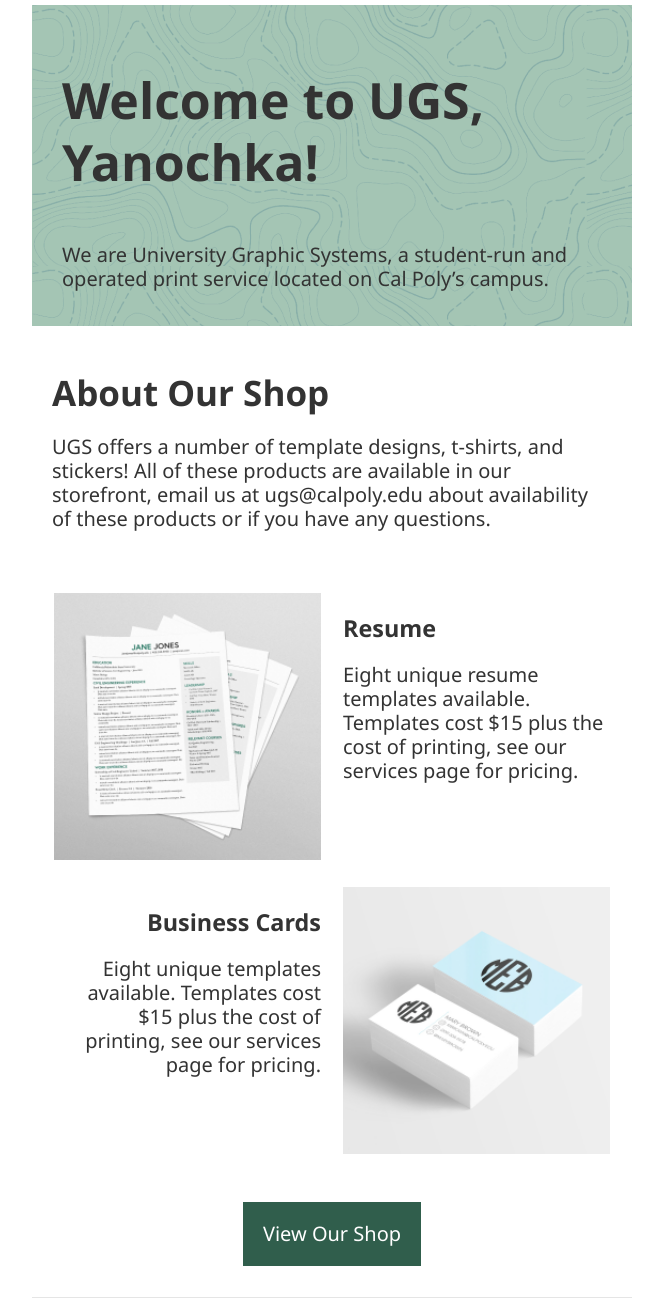
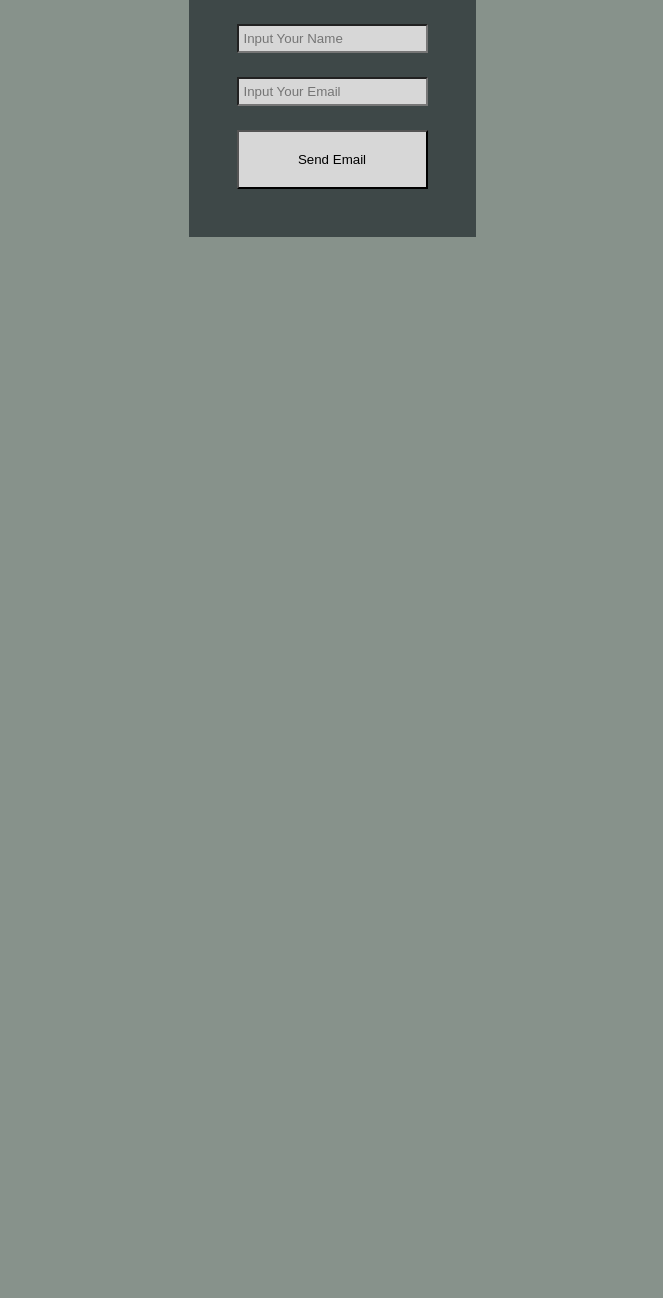
Before and after one commit to AndreyBerezyanskiy/flask_mail_app, a Flask app: page /main in a window 1280 px wide. Shown: the part 302-1600 px from the top of the page, without its empty margins (308-971 px from the left). After the commit the page ends 539 px from the top, so only its background shows below. Run offline with Flask 2, Linux system fonts and the light colour scheme.

Commit message:
email html layout was changed and home page was added

```diff
--- a/app/__init__.py
+++ b/app/__init__.py
@@ -17,9 +17,12 @@
     from app.views import (
         email_blueprint,
         main_blueprint,
+        home_blueprint,
     )
 
     app = Flask(__name__)
+
+    app.config["SECRET_KEY"] = "3000a5aa-103e-4744-a12e-5333e0f672d9"
 
     app.config["MAIL_SERVER"] = "smtp.gmail.com"
     app.config["MAIL_PORT"] = 465
@@ -32,5 +35,6 @@
 
     app.register_blueprint(email_blueprint)
     app.register_blueprint(main_blueprint)
+    app.register_blueprint(home_blueprint)
 
     return app
--- /dev/null
+++ b/app/forms/__init__.py
@@ -0,0 +1,2 @@
+# flake8: noqa F401
+from .email import EmailForm
--- /dev/null
+++ b/app/forms/email.py
@@ -0,0 +1,9 @@
+from flask_wtf import FlaskForm
+from wtforms import StringField, SubmitField, EmailField
+from wtforms.validators import DataRequired
+
+
+class EmailForm(FlaskForm):
+    name = StringField("Name", [DataRequired()])
+    email = EmailField("Email", [DataRequired()])
+    submit = SubmitField("Login")
--- a/app/templates/email-layout.html
+++ b/app/templates/email-layout.html
@@ -14,19 +14,18 @@
       box-shadow: 0px 0px 1px 1px #3f4c43;
     }
 
-    /* @media screen and (min-width: 530px){
-      .col-sm {
-        display: none;
+    @media screen and (max-width: 500px){
+      .col-lg {
+      display: block;
+      width: 100% !important;
+      text-align: center;
     }
-
-      .col-lg {
-        display: initial;
+    .main-image {
+      width: auto !important;
+      max-width: 100% !important;
+      height: auto !important;
     }
-
-      .main-image {
-        display: inline-block;
     }
-    } */
   </style>
 </head>
 <body style="margin:0; padding:0;word-spacing:normal;">
@@ -45,7 +44,7 @@
             <tr>
               <td style="padding: 30px 30px 15px; background-color: #a4c5b4; background-image: url(../static/img/background.png);">
                 <h1 style="margin-bottom: 50px; font-size: 50px; line-height: 62px; font-weight: bold; ">
-                  Welcome to UGS, <br> Yanochka!
+                  Welcome to UGS, <br> {{ name }}!
                 </h1>
                 <p>
                   We are University Graphic Systems, a student-run and operated print service located on Cal Poly’s campus.
@@ -67,9 +66,9 @@
                 <table role="presentation" width="100%" style="table-layout: fixed; border-spacing: 20px;">
                   <tr>
                       <td class="col-lg">
-                        <img class="main-image" style="width: 100%; height: auto;" src="{{ url_for('static', filename='img/img1.png', _external=True) }}" alt="">
+                        <img class="main-image" style=" width: 100%; height: auto;" src="{{ url_for('static', filename='img/img1.png', _external=True) }}" alt="">
                       </td>
-                      <td class="col-lg" style="text-align: left; vertical-align: top;">
+                      <td class="col-lg" style=" text-align: left; vertical-align: top;">
                           <h3>
                             Resume
                           </h3>
@@ -88,7 +87,7 @@
                         </p>
                       </td>
                       <td class="col-lg">
-                        <img class="main-image" style="display: inline-block; width: 100%; height: auto; margin-bottom: 20px;" src="{{ url_for('static', filename='img/img2.png', _external=True) }}" alt="">
+                        <img class="main-image" style="width: 100%; height: auto; margin-bottom: 20px;" src="{{ url_for('static', filename='img/img2.png', _external=True) }}" alt="">
                       </td>
                   </tr>
                 </table>
--- /dev/null
+++ b/app/templates/home.html
@@ -0,0 +1,25 @@
+<!DOCTYPE html>
+<html lang="en">
+<head>
+  <meta charset="UTF-8">
+  <meta http-equiv="X-UA-Compatible" content="IE=edge">
+  <meta name="viewport" content="width=device-width, initial-scale=1.0">
+  <title>Document</title>
+</head>
+<body style="height: 100vh; overflow: hidden; display: flex; justify-content: center; align-items: center; background-color: #87928b;">
+    <div style=" background-color: #3e4848; ">
+      <form role="form"  action="{{ url_for('main.main') }}" method="post" style="padding: 48px; display: flex; height: 100%; flex-direction: column; justify-content: start;">
+        {{ form.csrf_token }}
+        <div style="margin-bottom: 24px;">
+          {{form.name(style="padding: 5px; background-color: #d7d7d7", placeholder="Input Your Name")}}
+        </div>
+        <div style="margin-bottom: 24px;"style="margin-bottom: 24px;">
+          {{form.email(style="padding: 5px; background-color: #d7d7d7",  placeholder="Input Your Email") }}
+        </div>
+        <button style=" display: inline-block; padding: 20px; justify-self: flex-end; background-color: #d7d7d7; cursor: pointer;" type="submit" class="">
+            <span class="">Send Email</span>
+        </button>
+      </form>
+    </div>
+</body>
+</html>
--- a/app/views/__init__.py
+++ b/app/views/__init__.py
@@ -1,3 +1,4 @@
 # flake8: noqa F401
 from .email import email_blueprint
 from .main import main_blueprint
+from .home import home_blueprint
--- a/app/views/main.py
+++ b/app/views/main.py
@@ -1,19 +1,29 @@
 from flask import Blueprint, render_template
 from app import mail
 from flask_mail import Message
+from app.forms import EmailForm
+
 
 main_blueprint = Blueprint("main", __name__)
 
 
-@main_blueprint.route("/main")
+@main_blueprint.route("/main", methods=["GET", "POST"])
 def main():
-    msg = Message(
-        "Hello",
-        sender="andrii.berezyanskii@gmail.com",
-        recipients=["lokotey.yana@gmail.com", "andrey.berezyanskiy@gmail.com"],
-    )
-    msg.body = "Hello Flask message sent from Flask-Mail"
-    msg.html = render_template("email-layout.html")
-    # mail.send(msg)
+    form = EmailForm()
 
-    return render_template("email-layout.html", name="Andrii")
+    if form.validate_on_submit():
+        name = form.name.data
+        email = form.email.data.lower()
+
+        if name and email:
+            msg = Message(
+                "Hello",
+                sender="andrii.berezyanskii@gmail.com",
+                recipients=[f"{email}"],
+            )
+            # msg.body = "Hello Flask message sent from Flask-Mail"
+            msg.html = render_template("email-layout.html", name=name)
+            mail.send(msg)
+            return render_template("success.html")
+
+    return render_template("home.html", form=form)
```
Also changed, not shown: app/templates/success.html (added, +12 -0 lines), app/views/home.py (added, +8 -0 lines). Lines whose indentation alone changed are shown as unchanged.
